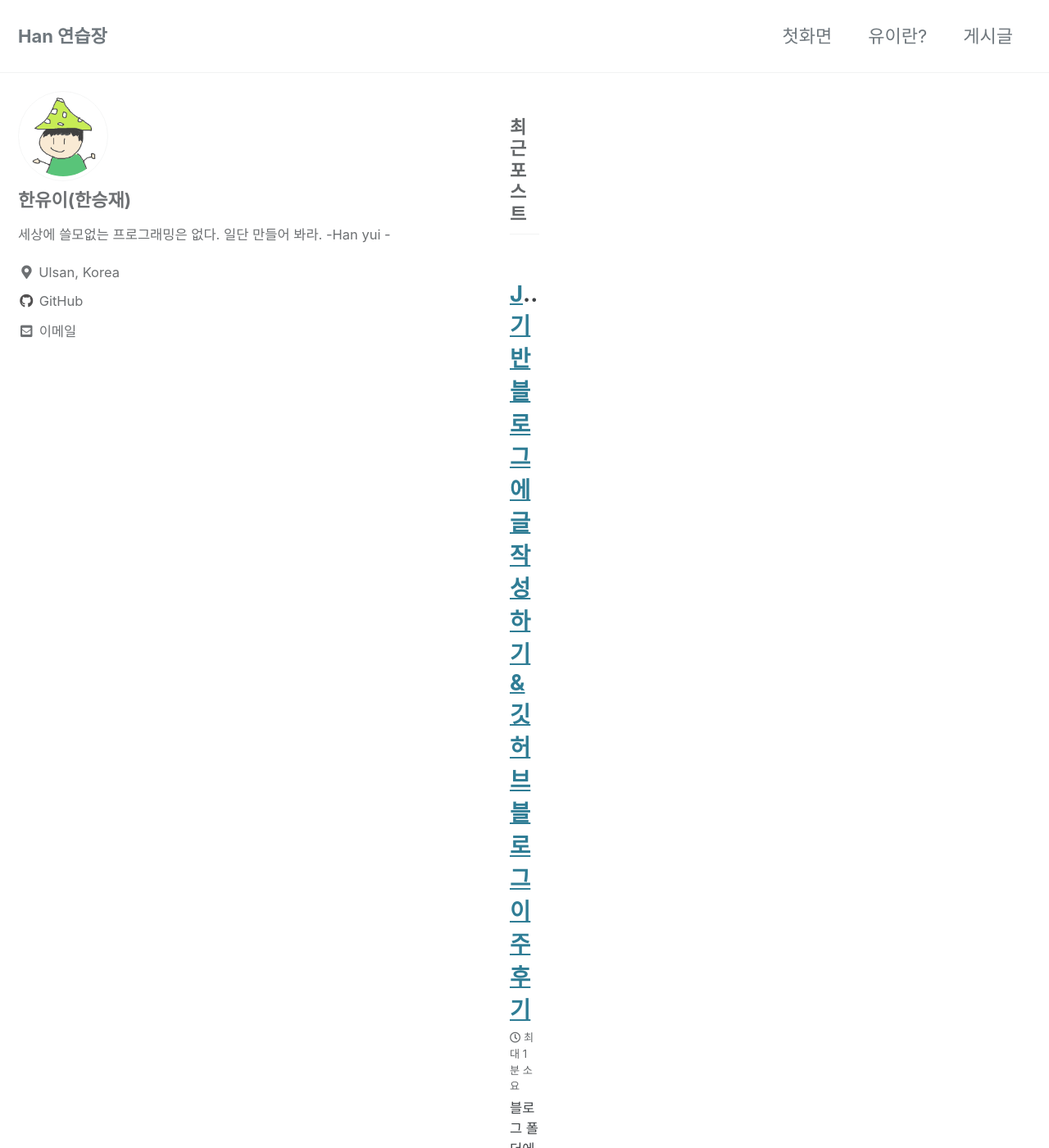
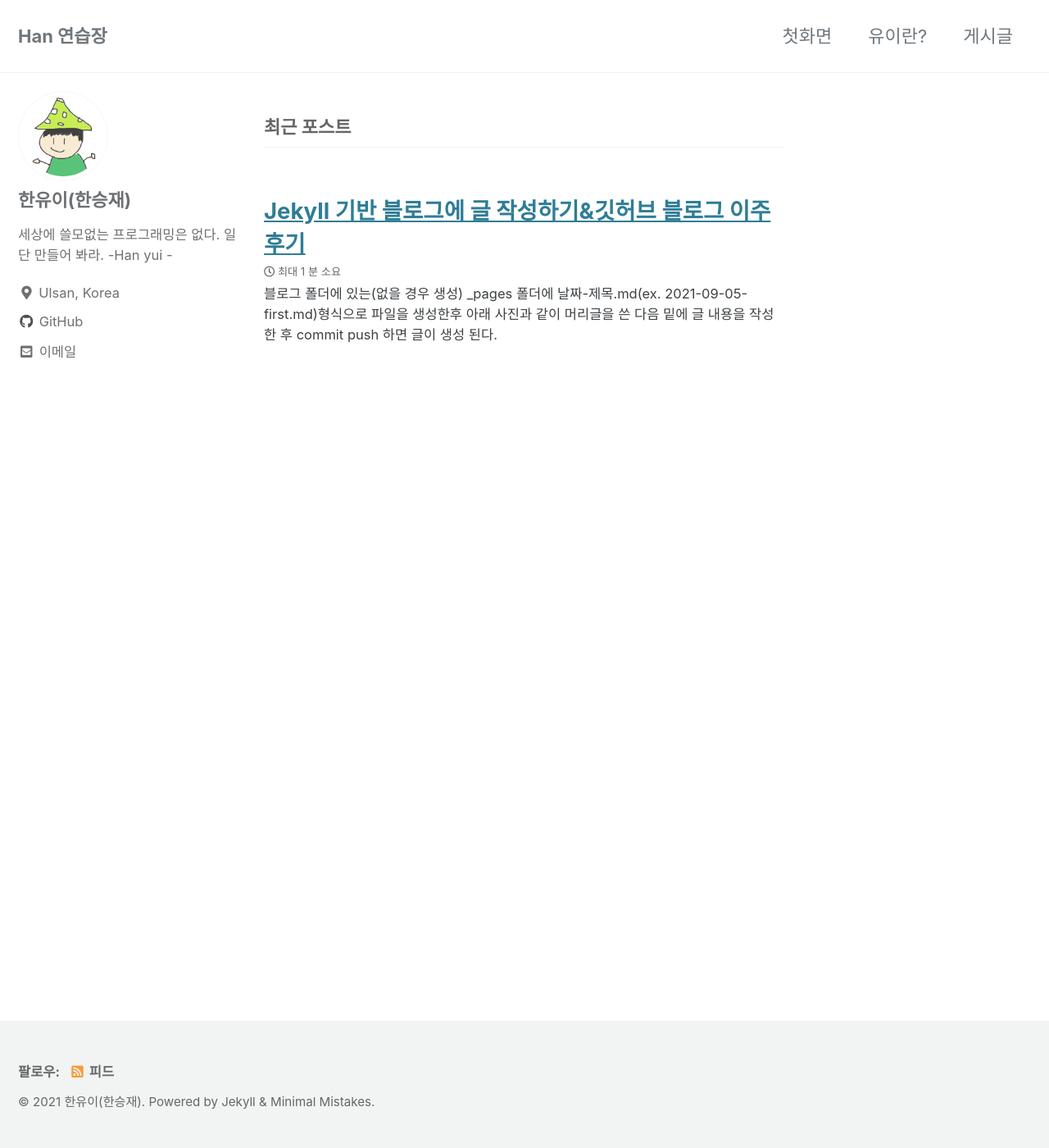
Before and after one commit to Han-seungjae/Han-seungjae.github.io, a Jekyll site: the page built from index.html, in a window 1280 px wide and 1400 px high. Shown: the whole window at 82% size. Built offline with Jekyll 4.4.1, drawn with Linux system fonts in a browser that asks for light colours; cached includes are drawn as plain includes; the list of posts is cut into pages by our own code.

Commit message:
layout set

```diff
--- a/_sass/minimal-mistakes/_variables.scss
+++ b/_sass/minimal-mistakes/_variables.scss
@@ -146,7 +146,7 @@
 
 $small: 600px !default;
 $medium: 768px !default;
-$medium-wide: 900px !default;
+$medium-wide: 1200px !default;
 $large: 1024px !default;
 $x-large: 1280px !default;
 $max-width: $x-large !default;
@@ -155,9 +155,9 @@
    Grid
    ========================================================================== */
 
-$right-sidebar-width-narrow: 500px !default;
-$right-sidebar-width: 600px !default;
-$right-sidebar-width-wide: 700px !default;
+$right-sidebar-width-narrow: 200px !default;
+$right-sidebar-width: 300px !default;
+$right-sidebar-width-wide: 400px !default;
 
 /*
    Other
```
